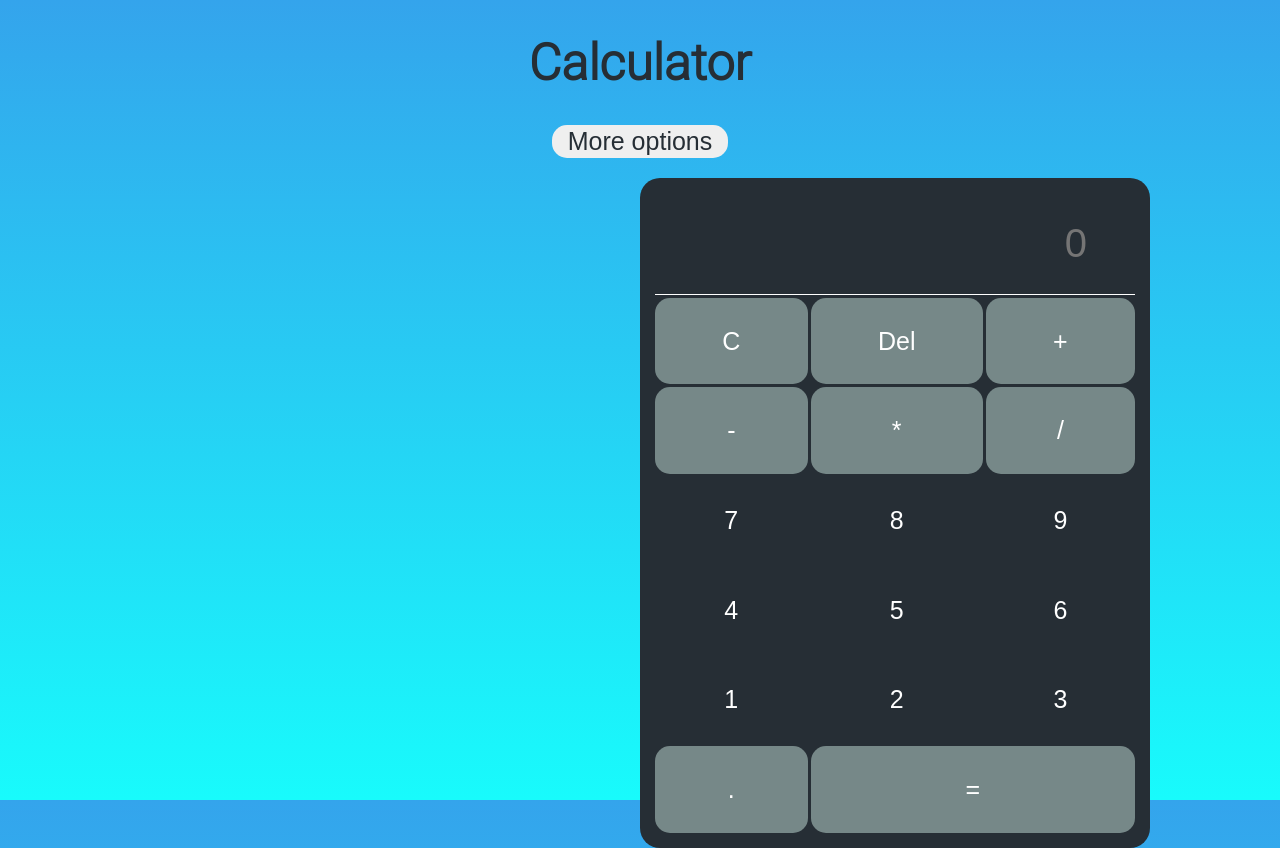
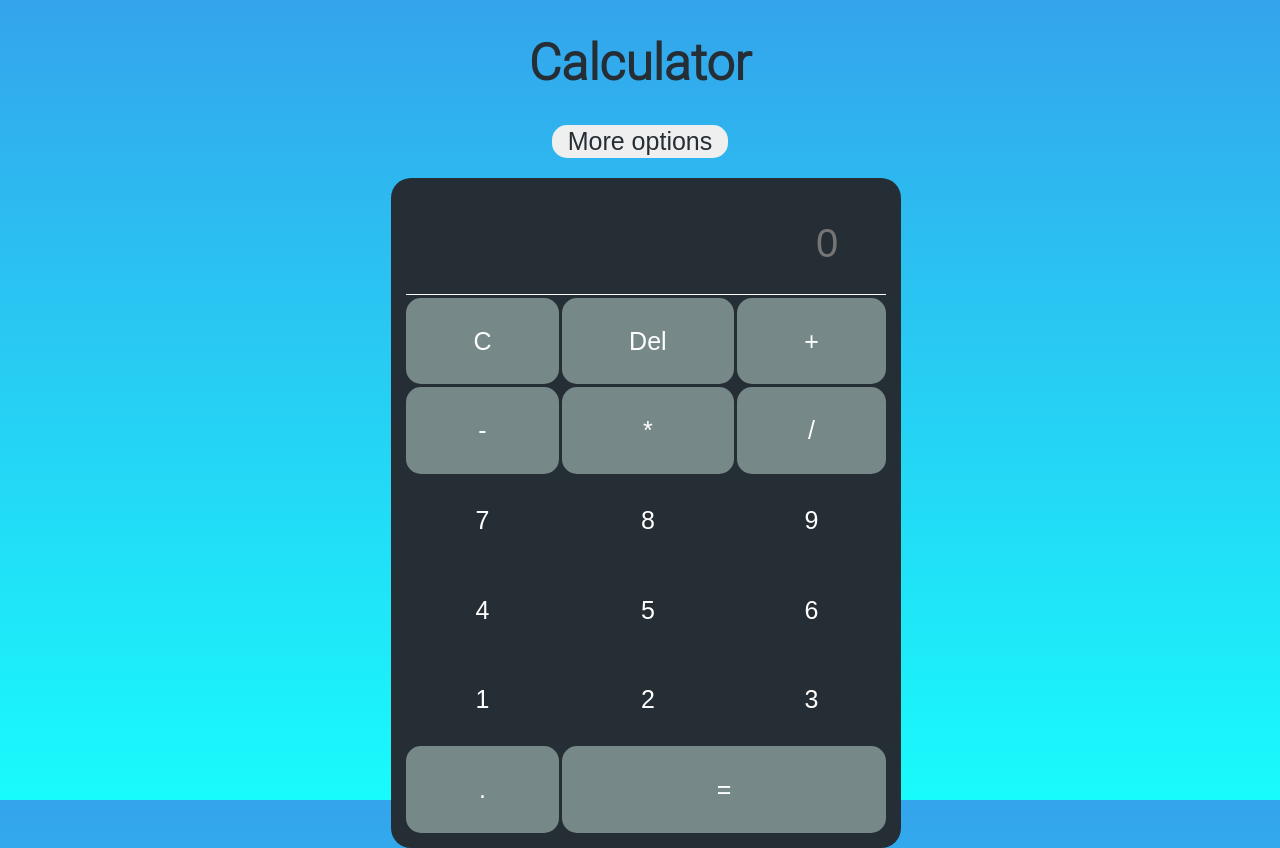
Before and after one commit to Eliswer/Calculator-project, a React (Create React App) app: page / in a window 1280 px wide. Built offline with nearby package versions, Linux system fonts and the light colour scheme; the HTML template or start-up script is replaced by a standard one.

Commit message:
finished animation

```diff
--- a/src/Buttons.css
+++ b/src/Buttons.css
@@ -29,7 +29,6 @@
 
 .buttons.basic-buttons {
   z-index: 10;
-  margin-right: 500px;
 }
 
 .buttons.advanced-buttons {
@@ -98,8 +97,8 @@ button:active {
 }
 
 @keyframes outAnimation {
-  20% {
-    right: 0rem;
+  0% {
+    right: 8rem;
   }
 
   80% {
@@ -122,8 +121,8 @@ button:active {
 }
 
 @keyframes outAnimation2 {
-  20% {
-    left: 0rem;
+  0% {
+    left: 11rem;
   }
 
   80% {
--- a/src/Buttons.jsx
+++ b/src/Buttons.jsx
@@ -10,8 +10,14 @@ function Buttons({ isMounted }) {
   const renderedChild = useDelayUnmount(isMounted, 400);
   const mountedStyle = { animation: "inAnimation 500ms ease-in" };
   const unmountedStyle = { animation: "outAnimation 510ms ease-in" };
-  const animateOnMount = { animation: "inAnimation2 500ms ease-in" };
-  const animateOnUnmount = { animation: "outAnimation2 510ms ease-in" };
+  const animateOnMount = {
+    animation: "inAnimation2 500ms ease-in",
+    right: "-200px",
+  };
+  const animateOnUnmount = {
+    animation: "outAnimation2 510ms ease-in",
+    right: "-150px",
+  };
 
   const handleErase = () => {
     setNumbers(numbers.substring(0, numbers.length - 1));
```
